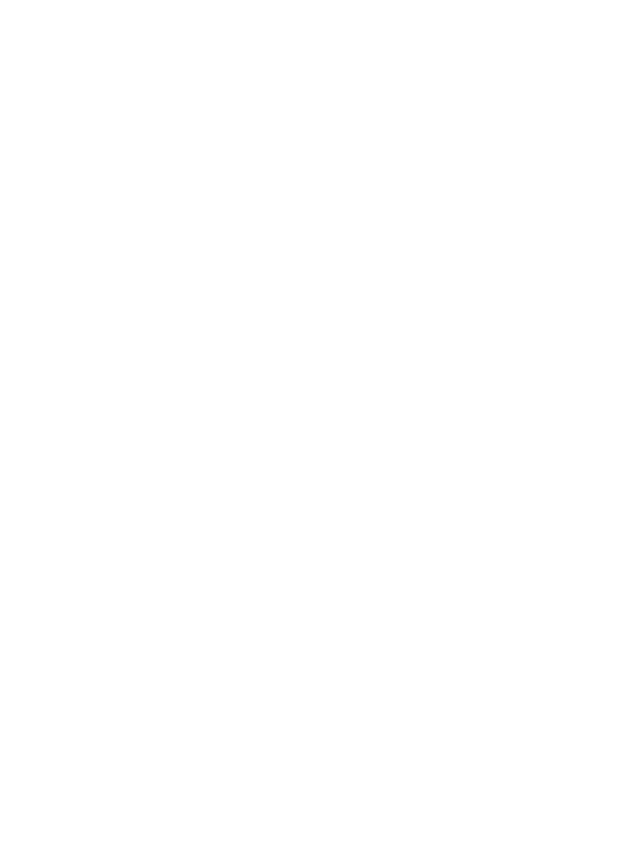
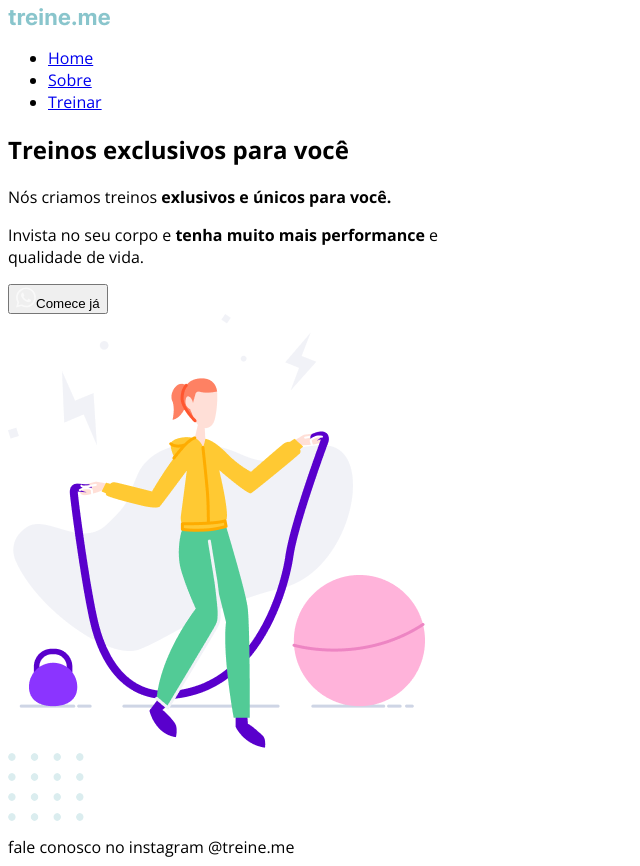
Before and after one commit to ToneLopes/explore-03-treinos-exclusivos, a plain HTML site: page index.html in a window 1280 px wide. Shown: the whole page, without its empty margins (0-640 px from the left). Before the commit the page ends 800 px from the top, so only its background shows below. Drawn offline with nearby package versions, Linux system fonts and the light colour scheme.

Commit message:
estrutura html finalizada

```diff
--- a/index.html
+++ b/index.html
@@ -1,13 +1,38 @@
 <!DOCTYPE html>
 <html lang="en">
-<head>
-    <meta charset="UTF-8">
-    <meta http-equiv="X-UA-Compatible" content="IE=edge">
-    <meta name="viewport" content="width=device-width, initial-scale=1.0">
-    <title>Document</title>
-    <link rel="stylesheet" href="style.css">
-</head>
-<body>
-
-</body>
+  <head>
+    <meta charset="UTF-8" />
+    <meta http-equiv="X-UA-Compatible" content="IE=edge" />
+    <meta name="viewport" content="width=device-width, initial-scale=1.0" />
+    <title>Treinos exclusivos para você!</title>
+    <link rel="stylesheet" href="style.css" />
+    <link rel="shortcut icon" href="images/favicon.svg" type="image/x-icon" />
+  </head>
+  <body>
+    <nav class="header">
+      <img src="/images/treine.me.png" alt="" />
+      <ul>
+        <li><a href="#">Home</a></li>
+        <li><a href="#">Sobre</a></li>
+        <li><a href="#">Treinar</a></li>
+      </ul>
+    </nav>
+    <section class="main">
+      <div class="content">
+          <h1>Treinos exclusivos para você</h1>
+          <p class="text">
+            Nós criamos treinos <strong>exlusivos e únicos para você.</strong>
+          </p>
+          <p class="text">
+            Invista no seu corpo e <strong>tenha muito mais performance </strong>e
+            qualidade de vida.
+          </p>
+          <p class="text"></p>
+          <button><img src="images/whatsapp.svg" alt="" />Comece já</button>
+      </div>
+      <img src="images/fitness-jump.png" alt="Desenho de uma mulher pulando corda na academia">
+    </section>
+    <img src="images/balls-decoration.svg" alt="bolinha de decoração" id="balls">
+    <footer>fale conosco no instagram @treine.me</footer>
+  </body>
 </html>
--- a/style.css
+++ b/style.css
@@ -0,0 +1,11 @@
+@import url('https://fonts.googleapis.com/css2?family=Mulish:wght@400;700&family=Open+Sans:wght@400;700&display=swap');
+
+body{
+    font-family: 'Open Sans', sans-serif;
+}
+
+.main {
+    max-width: 490px;
+    width: 100%;
+
+}
```
